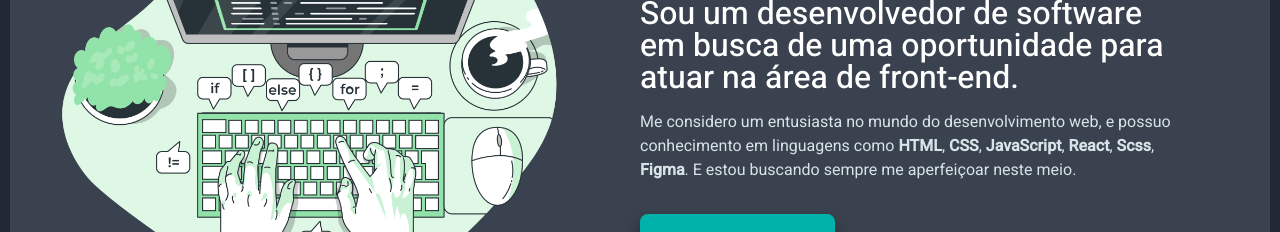
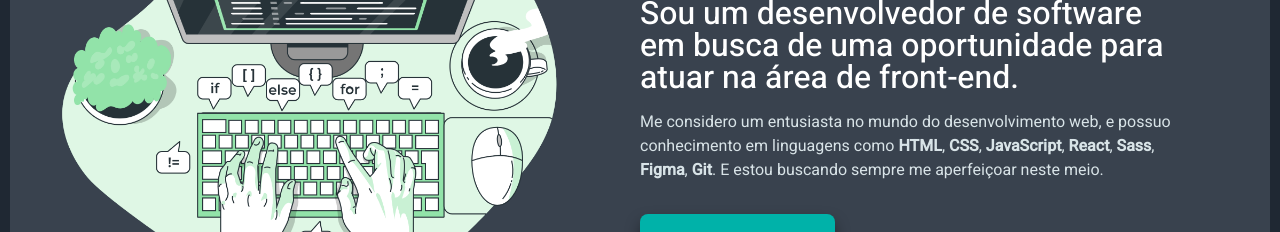
Before and after one commit to MateusLeonardo/portfolio, a React (Vite) app: page / in a window 1280 px wide. Shown: the part 1060-1292 px from the top of the page. Built offline with nearby package versions, Linux system fonts and the light colour scheme.

Commit message:
trocando link curriculo

```diff
--- a/src/pages/Home.jsx
+++ b/src/pages/Home.jsx
@@ -117,11 +117,11 @@ export function Home({ sobreRef, projetosRef, contatoRef }) {
               <p>
                 Me considero um entusiasta no mundo do desenvolvimento web, e possuo
                 conhecimento em linguagens como <b>HTML</b>, <b>CSS</b>,{" "}
-                <b>JavaScript</b>, <b>React</b>, <b>Scss</b>, <b>Figma</b>. E
+                <b>JavaScript</b>, <b>React</b>, <b>Sass</b>, <b>Figma</b>, <b>Git</b>. E
                 estou buscando sempre me aperfeiçoar neste meio.
               </p>
               <a
-                href="https://drive.google.com/file/d/1JOojVjd07GKadl624QFyYSC81rbK_bRB/view?usp=sharing"
+                href="https://drive.google.com/file/d/1ebei8JNB_dgMQrk8fGKdM65gpbMu_L7u/view?usp=sharing"
                 target="_blank"
               >
                 Meu Currículo <FaLongArrowAltRight />
```
